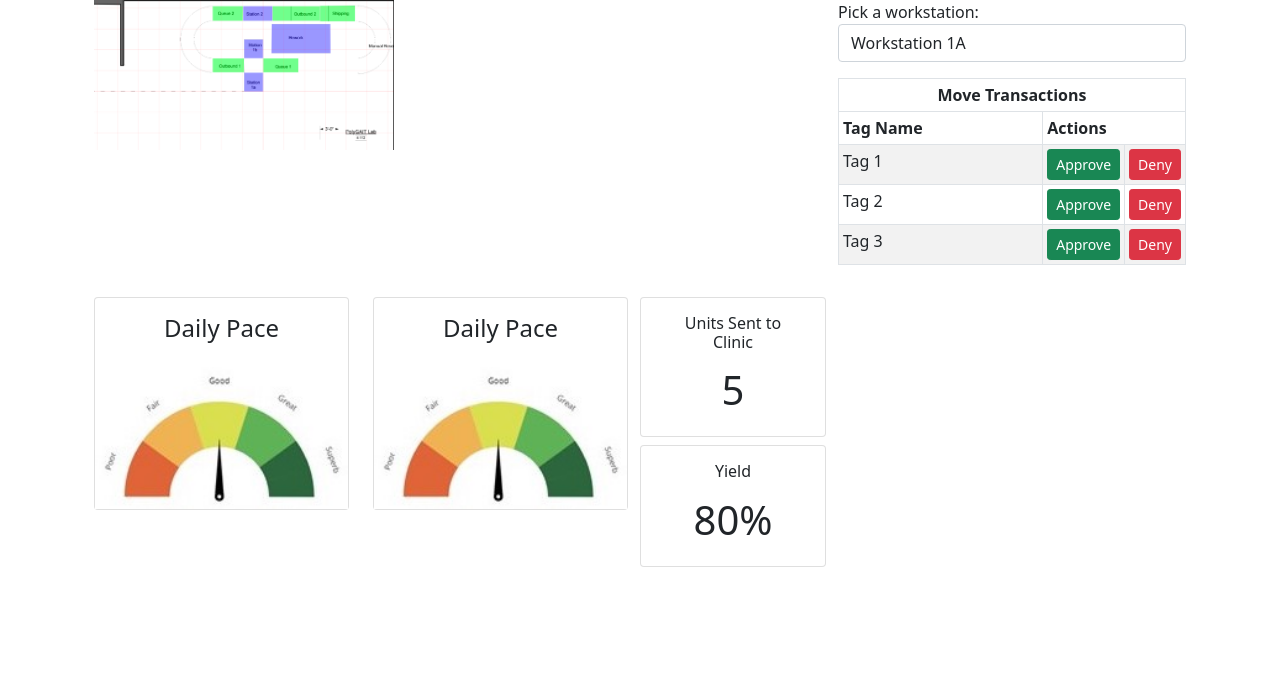
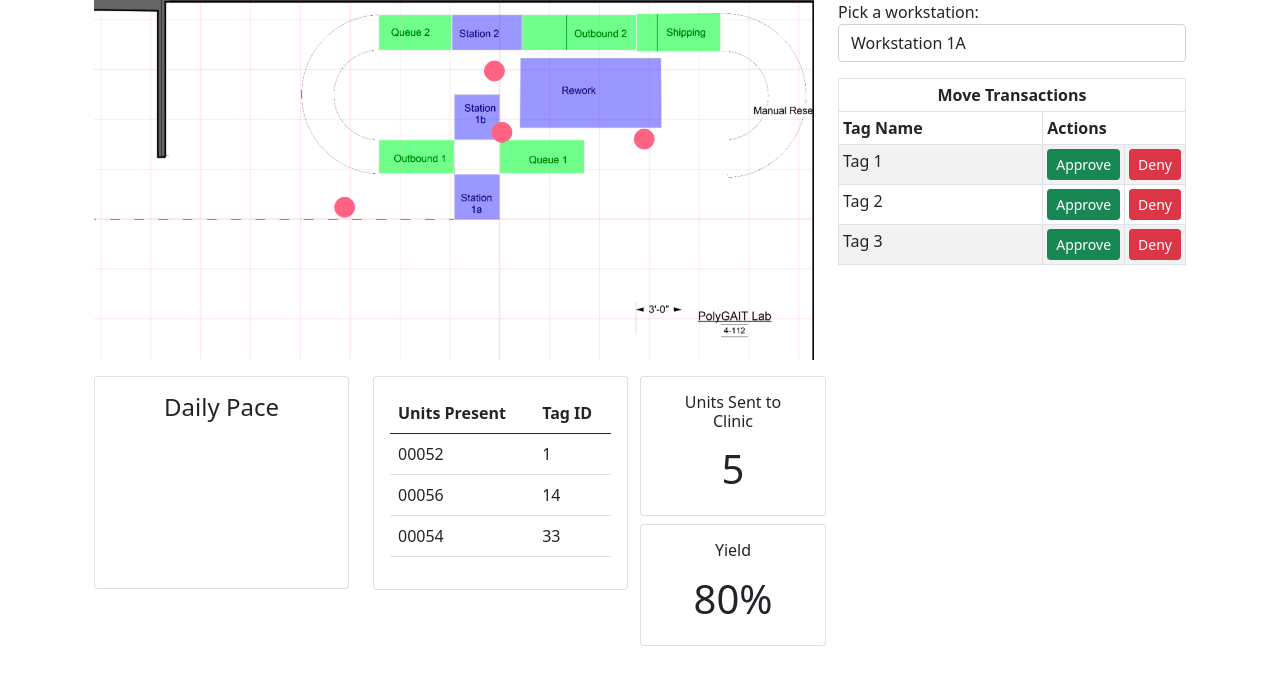
Before and after one commit to Viasat-Location-Tracking/rtls_server, a Django app: page /mainline in a window 1280 px wide. Shown: the part 56-741 px from the top of the page. Run offline with Django 3.2, Linux system fonts and the light colour scheme; some libraries are stand-ins or nearby versions.

Commit message:
Add metrics and move transaction table to mainline template

```diff
--- a/webapp/templates/webapp/mainline.html
+++ b/webapp/templates/webapp/mainline.html
@@ -4,7 +4,7 @@
 {% block head %}
 {{ block.super }}
 <style>
-    #myChart {
+    #map {
         background-image: url('{% static 'webapp/chart_bg.png' %}');
         background-size: 100%;
     }
@@ -20,7 +20,7 @@
         <div class="row">
             <!-- Map -->
             <div class="col-8">
-                <canvas id="myChart"></canvas>
+                <canvas id="map"></canvas>
             </div>
             <div class="col-4">
                 <!-- Workstation selector -->
@@ -65,20 +65,34 @@
         <div class="row my-3">
             <!-- Daily Pace -->
             <div class="col-3">
-                <div class="card">
+                <div class="card pb-3">
                     <div class="card-body">
                         <h4 class="card-title text-center">Daily Pace</h4>
                     </div>
-                    <img src="{% static "webapp/success-gauge.jpg" %}" style="width:100%"/>
+                    <canvas id="daily_pace_canvas"></canvas>
                 </div>
             </div>
             <!-- Units Present -->
             <div class="col-3">
                 <div class="card">
                     <div class="card-body">
-                        <h4 class="card-title text-center">Daily Pace</h4>
+                        <table class="table">
+                            <thead>
+                                <tr>
+                                    <th>Units Present</th>
+                                    <th>Tag ID</th>
+                                </tr>
+                            </thead>
+                            <tbody>
+                                {% for unit in units_present %}
+                                <tr>
+                                    <td>{{ unit.serial }}</td>
+                                    <td>{{ unit.tag_id }}</td>
+                                </tr>
+                                {% endfor %}
+                            </tbody>
+                        </table>
                     </div>
-                    <img src="{% static "webapp/success-gauge.jpg" %}" style="width:100%"/>
                 </div>
             </div>
             <div class="col-2">
@@ -107,8 +121,46 @@
 
 {% block scripts %}
     {{ block.super }}
-    <script src="https://bernii.github.io/gauge.js/dist/gauge.min.js" />
 
+    <!-- Daily Pace Gauge-->
+    <script src="https://bernii.github.io/gauge.js/dist/gauge.min.js"></script>
+    <script type="text/javascript">
+        var opts = {
+            angle: -0.2, // The span of the gauge arc
+            lineWidth: 0.2, // The line thickness
+            radiusScale: 1, // Relative radius
+            pointer: {
+                length: 0.6, // // Relative to gauge radius
+                strokeWidth: 0.035, // The thickness
+                color: '#000000' // Fill color
+            },
+            limitMax: 0,     // If false, max value increases automatically if value > maxValue
+            limitMin: 100,     // If true, the min value of the gauge will be fixed
+            colorStart: '#6F6EA0',   // Colors
+            colorStop: '#C0C0DB',    // just experiment with them
+            strokeColor: '#EEEEEE',  // to see which ones work best for you
+            generateGradient: true,
+            highDpiSupport: true,     // High resolution support
+            staticZones: [
+                {strokeStyle: "#F03E3E", min: 0, max: 30}, // Red from 100 to 130
+                {strokeStyle: "#FFDD00", min: 30, max: 60}, // Yellow
+                {strokeStyle: "#198754", min: 60, max: 100}, // Green
+            ],
+            staticLabels: {
+                font: "15px sans-serif",  // Specifies font
+                labels: [0, 30, 60, 100],  // Print labels at these values
+                color: "#000000",  // Optional: Label text color
+                fractionDigits: 0  // Optional: Numerical precision. 0=round off.
+            }
+        };
+        var target = document.getElementById("daily_pace_canvas");
+        var gauge = new Gauge(target).setOptions(opts);
+        gauge.setMinValue(0);
+        gauge.maxValue = 100;
+        gauge.set({{ metrics.daily_pace_percent }});
+    </script>
+
+    <!-- Map -->
     <script type="text/javascript">
         const labels = [
         'January',
@@ -171,8 +223,8 @@
             }
         };
 
-        var myChart = new Chart(
-            document.getElementById('myChart'),
+        var map = new Chart(
+            document.getElementById('map'),
             config
         );
     </script>
--- a/webapp/views.py
+++ b/webapp/views.py
@@ -30,10 +30,24 @@ def mainline(request):
             },
         ],
         "metrics": {
-            "daily_pace": "20%",
+            "daily_pace_percent": "85",
             "units_sent_to_clinic": 5,
             "yield": "80%",
         },
+        "units_present": [
+            {
+                "serial": "00052",
+                "tag_id": 1
+            },
+            {
+                "serial": "00056",
+                "tag_id": 14
+            },
+            {
+                "serial": "00054",
+                "tag_id": 33
+            }
+        ]
     }
     return render(request, 'webapp/mainline.html', context)
 
```
